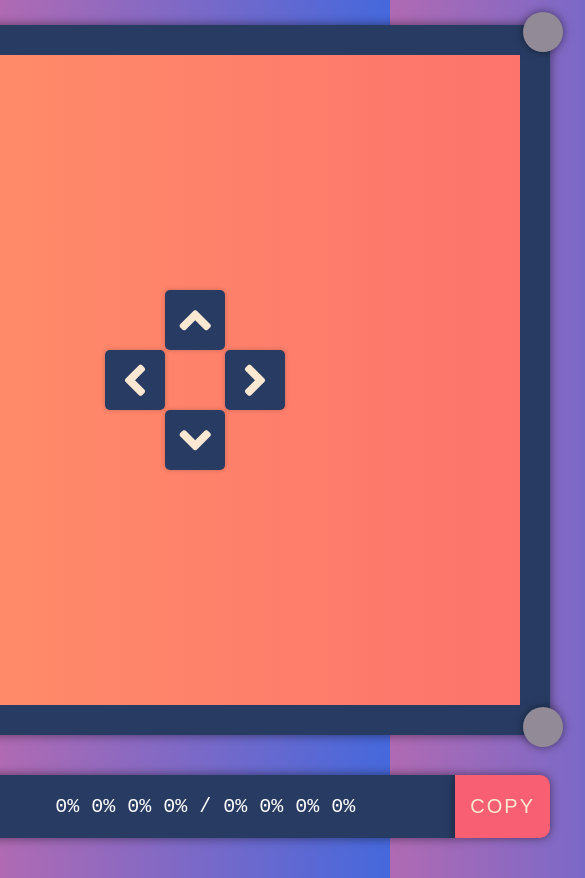
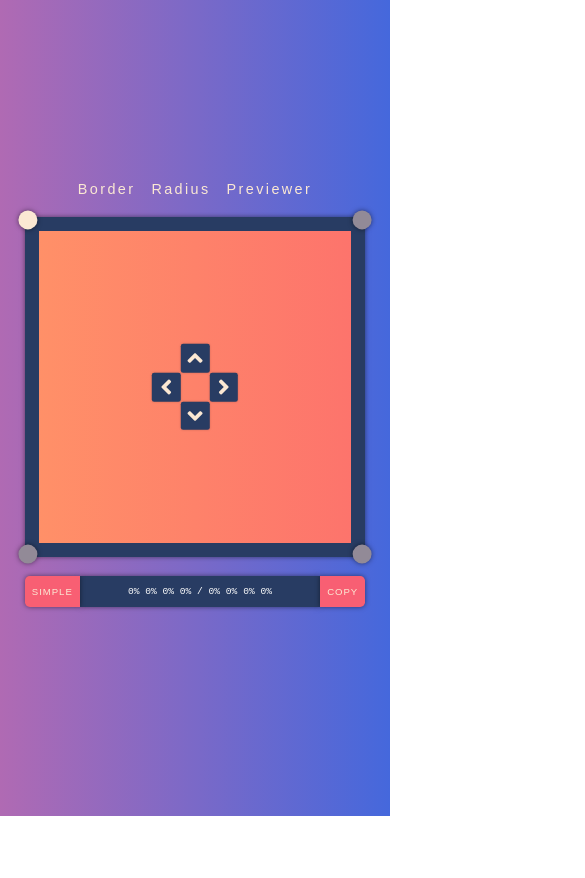
Before and after one commit to Just-ADev/Border-Radius-Previewer-App, a plain HTML site: page index.html in a window 390 px wide. Shown: the part 28-906 px from the top of the page, 585 px wide, since content can reach past the window. After the commit the page ends 844 px from the top, so only its background shows below. Drawn offline with Linux system fonts and the light colour scheme.

Commit message:
Added basic media queries

```diff
--- a/styles.css
+++ b/styles.css
@@ -230,3 +230,27 @@ html {
   background: #fbe8d3;
   color: #f85f73;
 }
+
+@media screen and (max-width: 50em) {
+  html {
+    font-size: 50%;
+  }
+}
+
+@media screen and (max-width: 40em) {
+  html {
+    font-size: 40%;
+  }
+}
+
+@media screen and (max-width: 32em) {
+  html {
+    font-size: 30%;
+  }
+}
+
+@media screen and (max-width: 24em) {
+  html {
+    font-size: 25%;
+  }
+}
```
